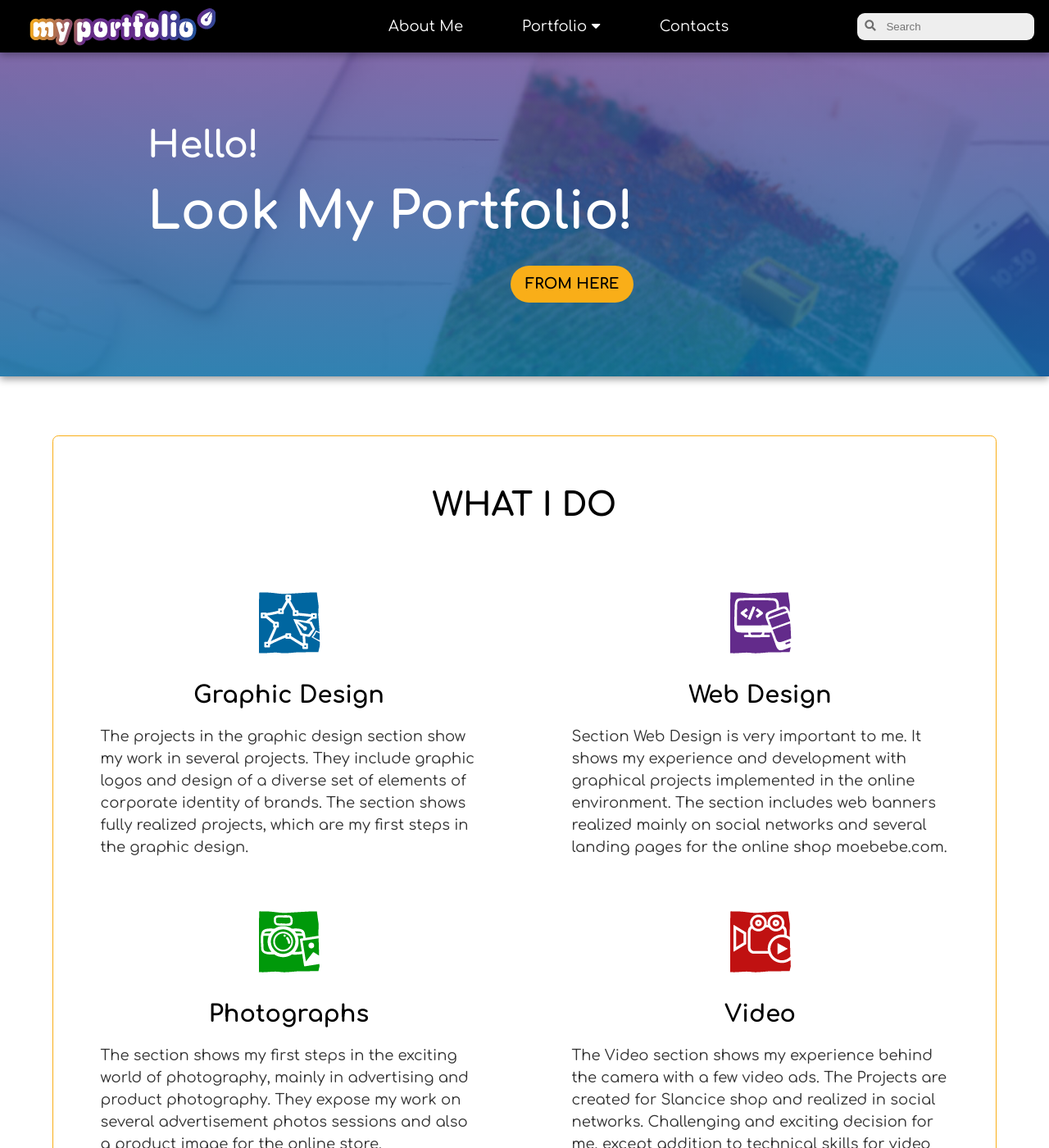
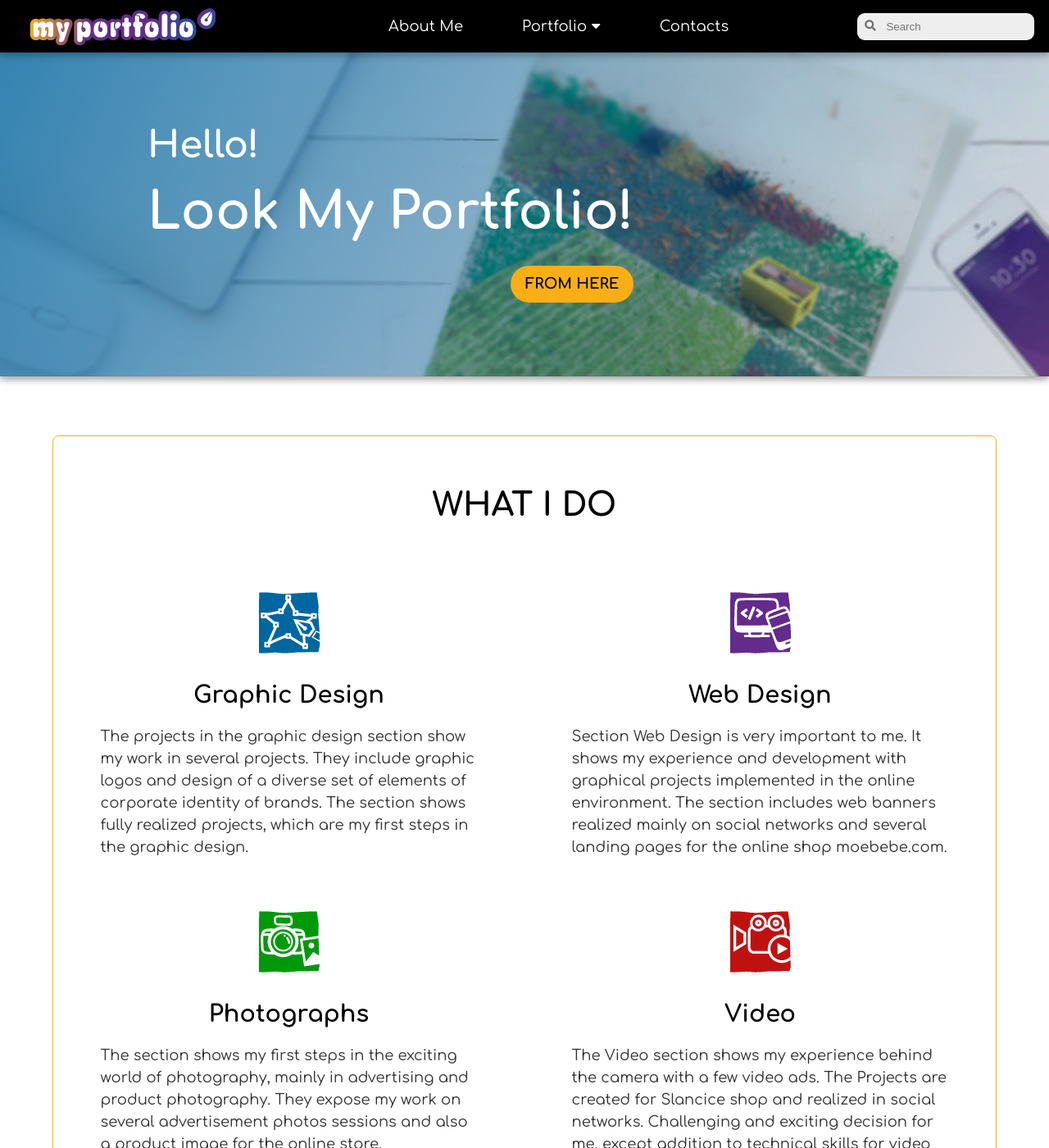
Before and after one commit to LiliyaMilanova/myportfolio, a Jekyll site: the page built from index.html, in a window 1280 px wide and 1400 px high. Shown: the whole window at 82% size. Built offline with Jekyll 4.4.1, drawn with Linux system fonts in a browser that asks for light colours; nearby versions of some CDN libraries.

Commit message:
Update styles.css

```diff
--- a/css/styles.css
+++ b/css/styles.css
@@ -19,7 +19,7 @@ body {
 .header {
     display: flex;
     flex-wrap: wrap;
-    background-image: linear-gradient(0deg, rgba(0, 102, 160, 0.8), rgba(99, 43, 134, 0.7)),
+    background-image: linear-gradient(120deg, rgba(0, 102, 160, 0.8), rgba(0, 0, 0, 0.1)),
     url(/myportfolio/images/header.jpg);
     background-size: cover;
     padding: 8rem 0 5rem 0;
```
